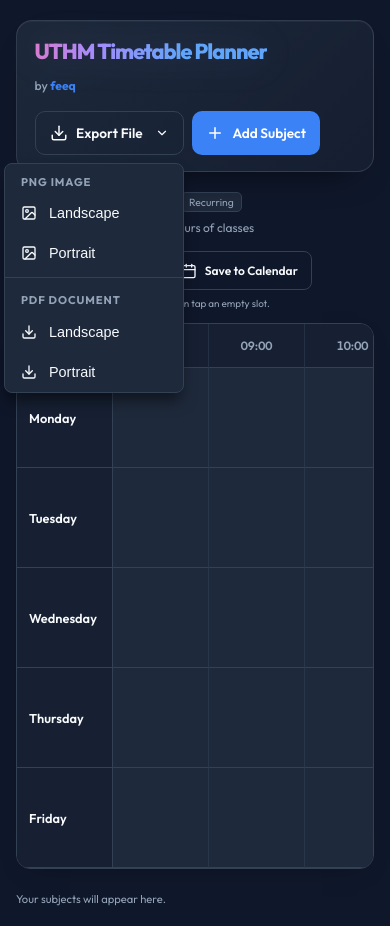
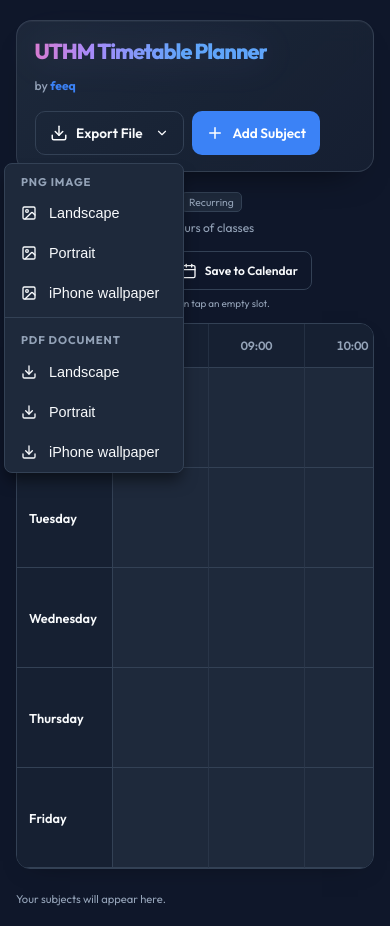
Before and after one commit to afuqaero/UTHMTimetable, a React (Vite) app: page /planner in a window 390 px wide. Both pictures are taken after a click on the button "Export File". Built offline with nearby package versions, Linux system fonts and the light colour scheme.

Commit message:
feat: add iPhone wallpaper export

```diff
--- a/src/App.jsx
+++ b/src/App.jsx
@@ -529,9 +529,13 @@ export default function App() {
   const createExportCanvas = async (orientation = 'landscape') => {
     const maxCol = getExportMaxCol();
     const isPortrait = orientation === 'portrait';
-    const exportWidth = isPortrait
+    const isMobile = orientation === 'mobile';
+    const exportWidth = isMobile
+      ? 645
+      : isPortrait
       ? 125 + (days.length * 180)
       : 135 + (maxCol * 110);
+    const mobileRowHeight = Math.max(84, Math.floor((1398 - 55) / maxCol));
 
     return html2canvas(gridRef.current, {
       scale: 2,
@@ -555,9 +559,12 @@ export default function App() {
         clonedGrid.style.width = `${exportWidth}px`;
         clonedGrid.style.minWidth = `${exportWidth}px`;
 
-        if (isPortrait) {
-          clonedGrid.style.gridTemplateColumns = `125px repeat(${days.length}, 180px)`;
-          clonedGrid.style.gridTemplateRows = `55px repeat(${maxCol}, 135px)`;
+        if (isPortrait || isMobile) {
+          const dayColumnWidth = isMobile ? 115 : 180;
+          const timeColumnWidth = isMobile ? 70 : 125;
+          const rowHeight = isMobile ? mobileRowHeight : 135;
+          clonedGrid.style.gridTemplateColumns = `${timeColumnWidth}px repeat(${days.length}, ${dayColumnWidth}px)`;
+          clonedGrid.style.gridTemplateRows = `55px repeat(${maxCol}, ${rowHeight}px)`;
 
           const cornerCell = clonedGrid.querySelector('[data-export-role="corner"]');
           if (cornerCell) cornerCell.textContent = 'Time \\ Day';
@@ -653,7 +660,8 @@ export default function App() {
         if (blob) resolve(blob);
         else reject(new Error('Could not create PNG file'));
       }, 'image/png'));
-      downloadBlob(image, `Timetable-${orientation === 'portrait' ? 'Portrait' : 'Landscape'}.png`);
+      const label = orientation === 'mobile' ? 'iPhone-Wallpaper' : orientation === 'portrait' ? 'Portrait' : 'Landscape';
+      downloadBlob(image, `Timetable-${label}.png`);
     } catch (e) {
       console.error("Export PNG failed", e);
     }
@@ -677,7 +685,8 @@ export default function App() {
       });
 
       pdf.addImage(imgData, 'JPEG', 0, 0, pdfWidth, pdfHeight, undefined, 'FAST');
-      downloadBlob(pdf.output('blob'), `Timetable-${orientation === 'portrait' ? 'Portrait' : 'Landscape'}.pdf`);
+      const label = orientation === 'mobile' ? 'iPhone-Wallpaper' : orientation === 'portrait' ? 'Portrait' : 'Landscape';
+      downloadBlob(pdf.output('blob'), `Timetable-${label}.pdf`);
     } catch (e) {
       console.error("Export PDF failed", e);
     }
@@ -767,6 +776,9 @@ export default function App() {
                 <button className="dropdown-item" onClick={() => { exportPNG('portrait'); setExportMenuOpen(false); }}>
                   <ImageIcon size={16} /> Portrait
                 </button>
+                <button className="dropdown-item" onClick={() => { exportPNG('mobile'); setExportMenuOpen(false); }}>
+                  <ImageIcon size={16} /> iPhone wallpaper
+                </button>
                 <div className="dropdown-divider" />
                 <div className="dropdown-heading">PDF document</div>
                 <button className="dropdown-item" onClick={() => { exportPDF('landscape'); setExportMenuOpen(false); }}>
@@ -774,6 +786,9 @@ export default function App() {
                 </button>
                 <button className="dropdown-item" onClick={() => { exportPDF('portrait'); setExportMenuOpen(false); }}>
                   <Download size={16} /> Portrait
+                </button>
+                <button className="dropdown-item" onClick={() => { exportPDF('mobile'); setExportMenuOpen(false); }}>
+                  <Download size={16} /> iPhone wallpaper
                 </button>
               </div>
             )}
```
